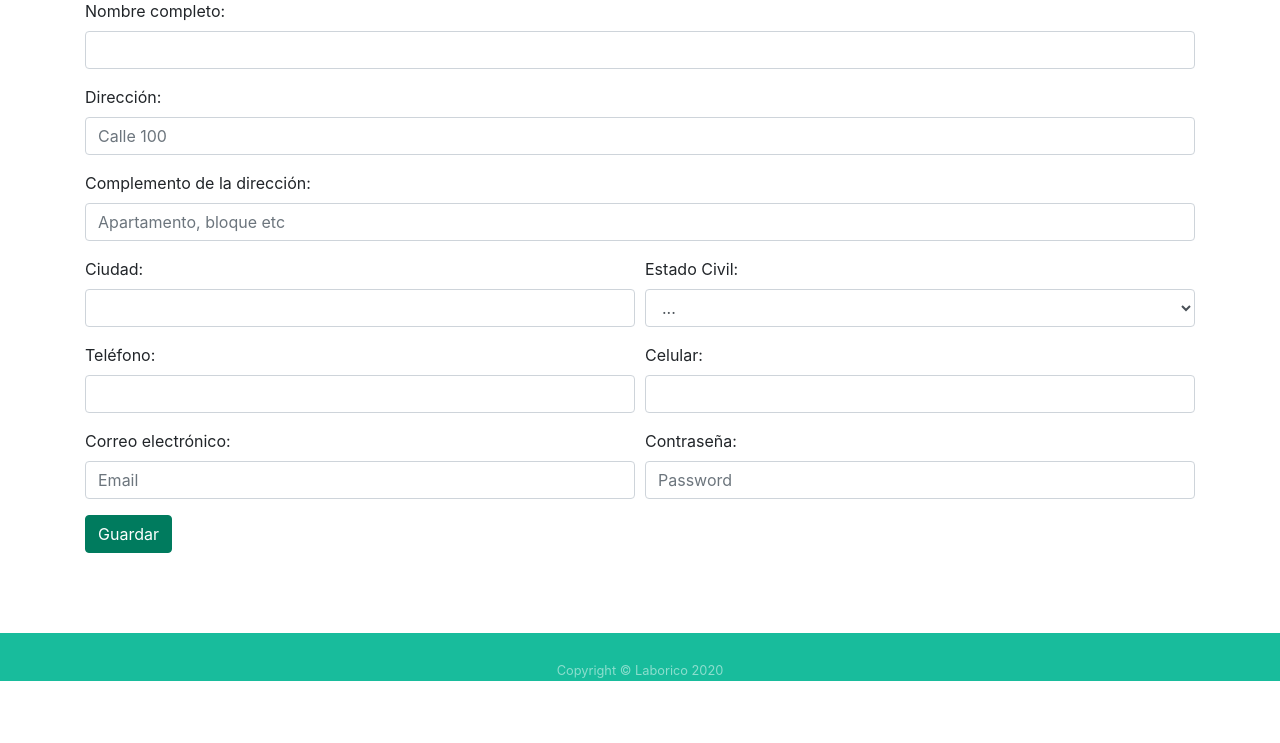
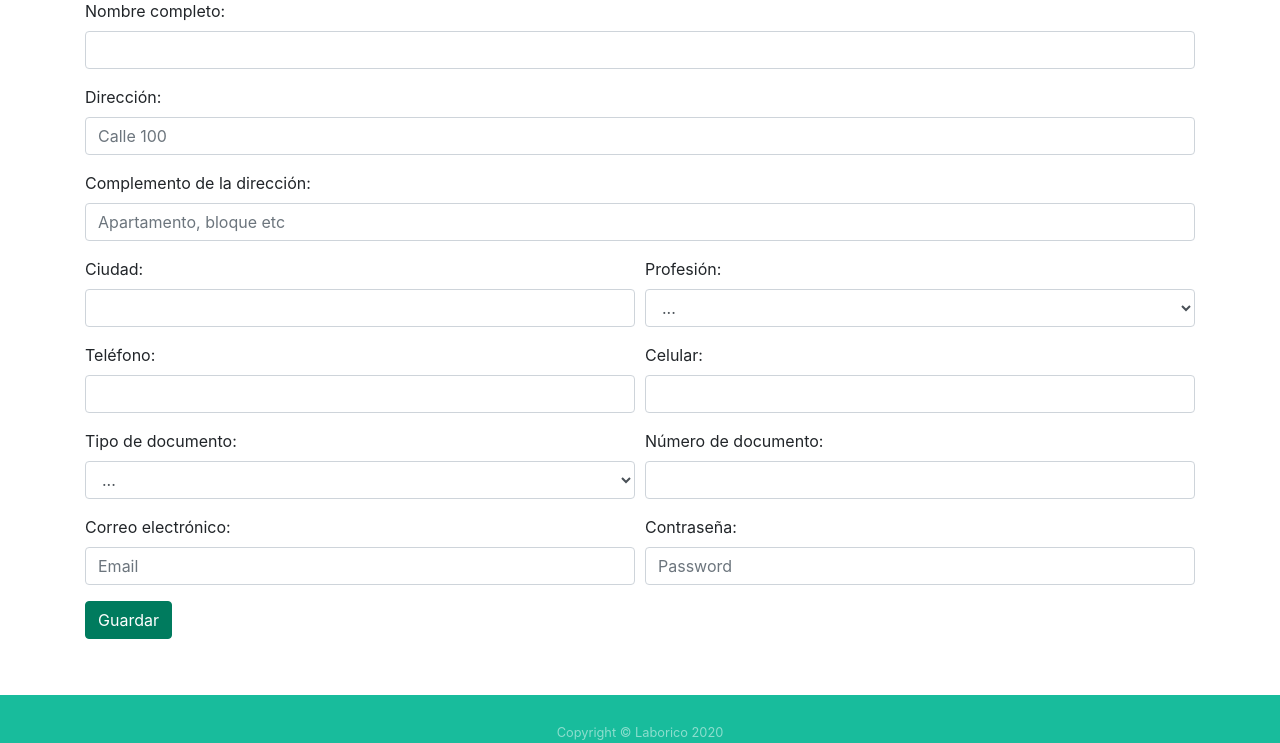
Before and after one commit to Poli-Integracion-Continua/laborico, a PHP site: page /registroProfesional.php in a window 1280 px wide. Shown: the part 119-862 px from the top of the page. Before the commit the page ends 800 px from the top, so only its background shows below. Run offline with PHP 8.4, Linux system fonts and the light colour scheme.

Commit message:
definiendo los campos que van a la base de datos

```diff
--- a/LaboricoTravis/registroProfesional.php
+++ b/LaboricoTravis/registroProfesional.php
@@ -33,12 +33,12 @@
       </div>
 
       <div class="form-group col-md-6">
-        <label for="inputState">Estado Civil:</label>
-        <select id="inputState" class="form-control">
+        <label for="inputJob">Profesión:</label>
+        <select id="inputJob" class="form-control">
           <option value="0">...</option>
-          <option value="1">Soltero</option>
-          <option value="1">Casado</option>
-          <option value="1">Unión Libre</option>
+          <option value="1">Profesión 1</option>
+          <option value="2">Profesión 2</option>
+          <option value="3">Profesión 3</option>
         </select>
       </div>
     </div>
@@ -53,6 +53,23 @@
       <div class="form-group col-md-6">
         <label for="inputState">Celular:</label>
         <input type="text" class="form-control" autocomplete="Off" id="inputCel">
+      </div>
+    </div>
+
+    <!-- Ciudad -->
+    <div class="form-row">
+      <div class="form-group col-md-6">
+        <label for="inputTypeDocument">Tipo de documento:</label>
+        <select id="inputTypeDocument" class="form-control">
+          <option value="0">...</option>
+          <option value="1">Tarjeta de identidad</option>
+          <option value="2">Cédula de ciudadanía</option>
+          <option value="3">Cédula de extranjería</option>
+        </select>
+      </div>
+      <div class="form-group col-md-6">
+        <label for="inputDocument">Número de documento:</label>
+        <input type="text" class="form-control" autocomplete="Off" id="inputDocument">
       </div>
     </div>
 
```
